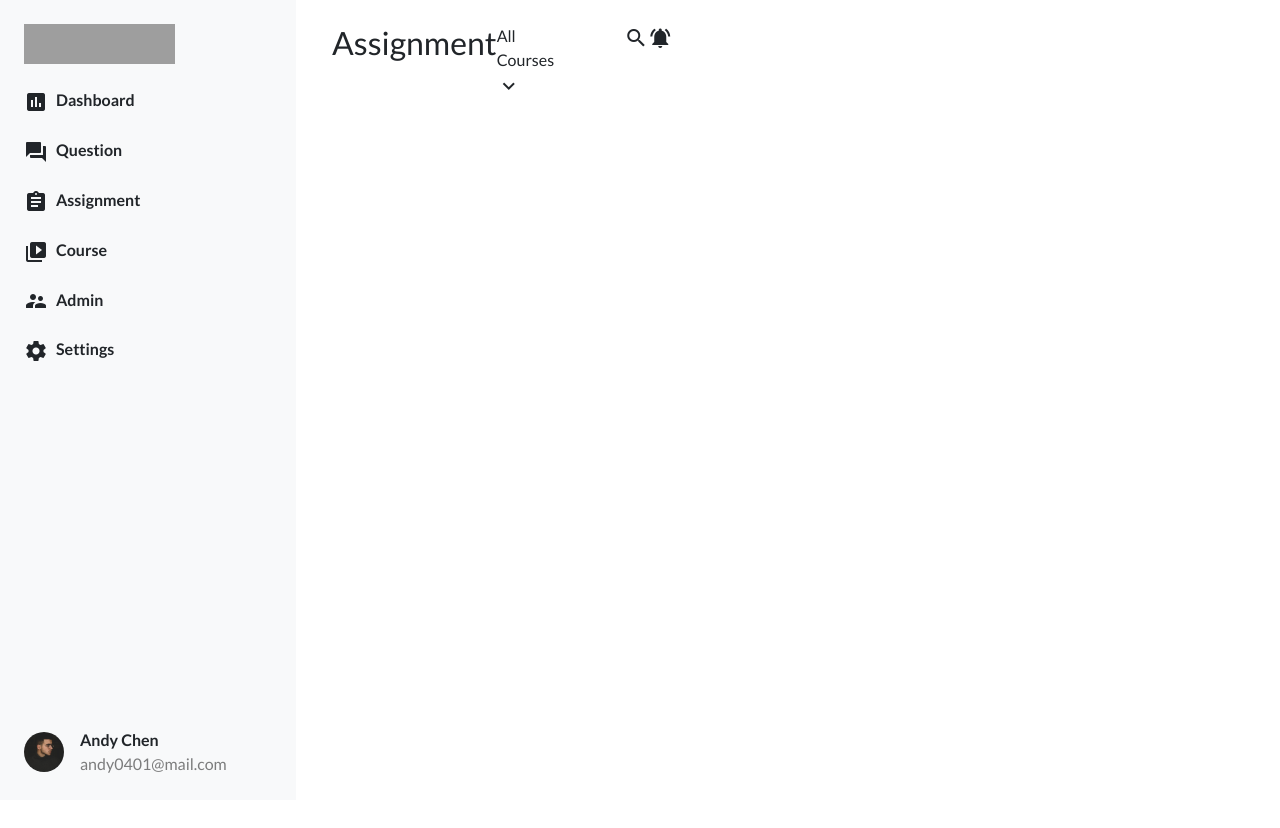
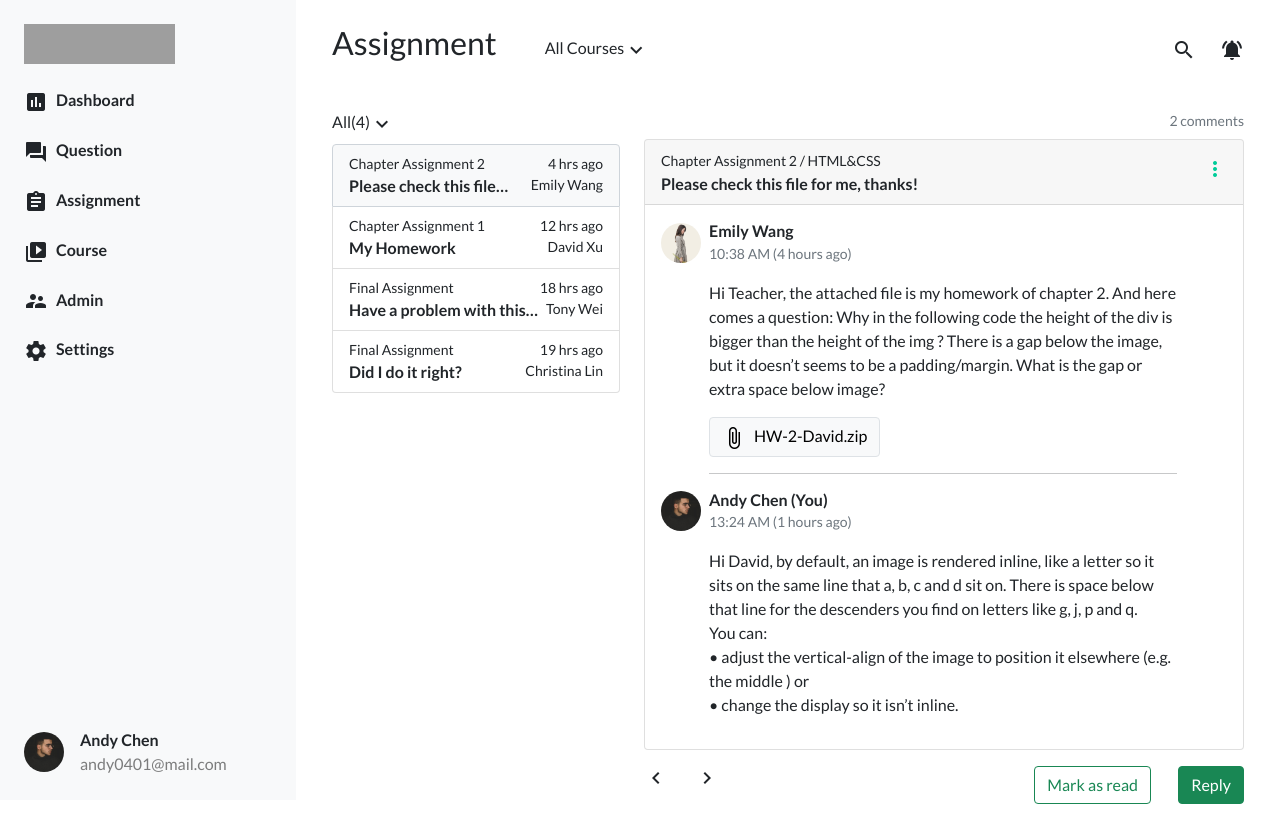
Before and after one commit to zyan-c/week5-dashboard, a plain HTML site: page index.html in a window 1280 px wide. Before the commit the page ends 800 px from the top, so only its background shows below. Drawn offline with Linux system fonts and the light colour scheme; grey boxes are pictures that could not be loaded.

Commit message:
Update 2021-08-05T16:18:42.989Z

```diff
--- a/index.html
+++ b/index.html
@@ -16,7 +16,6 @@
   </head>
 
   <body>
-    <div class="d-flex">
       <nav class="nav flex-column bg-light justify-content-between pt-4 ps-4 pb-4 pe-4">
       <div class="sidebar-main">
         <h1 class="mb-4"><a href="" class="navbar-brand">ANSWER</a></h1>
@@ -50,22 +49,129 @@
       </div>
     </nav>
     <main>
-      <main class="container">
+      <div class="container">
+  <!-- 上方的 assignment -->
   <div class="row p-4">
-    <div class="col-6 d-flex">
-      <h2>Assignment</h2>
-      <!-- 要用 dropdown 還是 dropdown-toggle？兩者差別在哪？ -->
+    <div class="col-6 d-flex align-items-end">
+      <h2 class="me-5">Assignment</h2>
+      <!-- 待解決：要用 dropdown 還是 dropdown-toggle？兩者差別在哪？ -->
       <a href="#" class="nav-link">All Courses<span class="material-icons">expand_more</span></a>
     </div>
-    <div class="col-6 d-flex justify-content-end">
+    <div class="col-6 d-flex justify-content-end align-items-end">
       <a class="nav-link" href="#"><span class="material-icons">search</span></a>
-      <a class="nav-link" href="#"><span class="material-icons">notifications_active</span></a>
+      <a class="nav-link ms-4" href="#"><span class="material-icons">notifications_active</span></a>
     </div>
   </div>
-</main>
+  <!-- 下方的大魔王 -->
+  <div class="row p-4">
+    <!-- col-4 和 col8 可加小的斷點：col-12 -->
+    <div class="col-4 d-flex flex-column">
+      <a href="" class="nav-link mb-2">All(4)<span class="material-icons">expand_more</span></a>
+      <div class="list-gruop rounded">
+        <!-- a 裡面包 div？！ -->
+        <!-- 如何改 a .active 的顏色？ -->
+        <a href="" class="list-group-item list-group-item-action active">
+          <div class="d-flex w-100 justify-content-between">
+            <small>Chapter Assignment 2</small>
+            <small>4 hrs ago</small>
+          </div>
+          <div class="d-flex w-100 justify-content-between">
+            <p class="fw-bold">Please check this file…</p>
+            <small class="text-sm">Emily Wang</small>
+          </div>
+        </a>
+        <a href="" class="list-group-item list-group-item-action">
+          <div class="d-flex w-100 justify-content-between">
+            <small>Chapter Assignment 1</small>
+            <small>12 hrs ago</small>
+          </div>
+          <div class="d-flex w-100 justify-content-between">
+            <p class="fw-bold">My Homework</p>
+            <small class="text-sm">David Xu</small>
+          </div>
+        </a>
+        <a href="" class="list-group-item list-group-item-action">
+          <div class="d-flex w-100 justify-content-between">
+            <small>Final Assignment</small>
+            <small>18 hrs ago</small>
+          </div>
+          <div class="d-flex w-100 justify-content-between">
+            <p class="fw-bold">Have a problem with this…</p>
+            <small class="text-sm">Tony Wei</small>
+          </div>
+        </a>
+        <a href="" class="list-group-item list-group-item-action">
+          <div class="d-flex w-100 justify-content-between">
+            <small>Final Assignment</small>
+            <small>19 hrs ago</small>
+          </div>
+          <div class="d-flex w-100 justify-content-between">
+            <p class="fw-bold">Did I do it right?</p>
+            <small class="text-sm">Christina Lin</small>
+          </div>
+        </a>
+      </div>
+    </div>
+    <div class="col-8 d-flex flex-column">
+      <!-- 為什麼設定 d-flex 之後 text-end 才會生效？ -->
+      <small class="text-end text-muted mb-2">2 comments</small>
+      <div class="card">
+        <div class="d-flex justify-content-between">
+          <div class="card-header d-flex w-100 justify-content-between align-items-center">
+            <div class="header-title">
+              <small>Chapter Assignment 2 / HTML&CSS</small>
+              <p class="fw-bold">Please check this file for me, thanks!</p>
+            </div>
+            <a href="#"><span class="material-icons">more_vert</span></a>
+          </div>
+        </div>
+        <div class="card-body">
+          <div class="card-user d-flex align-items-center mb-3">
+            <img class="card-user-img rounded-circle me-2" src="./assets/images/emilywang.jpeg" width="40px" height="40px" alt="emilywang">
+            <div class="card-user-info">
+              <h6 class="fw-bold">Emily Wang</h5>
+              <small class="text-muted">10:38 AM (4 hours ago)</small>
+            </div>
+          </div>
+          <div class="row">
+            <div class="col-10 ms-5 ">
+              <p class="mb-3">Hi Teacher, the attached file is my homework of chapter 2. And here comes a question: Why in the following code the height of the div is bigger than the height of the img ? There is a gap below the image, but it doesn’t seems to be a padding/margin. What is the gap or extra space below image?</p>
+              <a href="#" class="btn btn-light border"><span class="material-icons align-middle me-2">attach_file</span>HW-2-David.zip</a>
+              <hr>
+            </div>
+          </div>
+          <div class="card-user d-flex align-items-center mb-3">
+            <img class="card-user-img rounded-circle me-2" src="./assets/images/andychen.jpeg" width="40px" height="40px" alt="emilywang">
+            <div class="card-user-info">
+              <h6 class="fw-bold">Andy Chen (You)</h5>
+              <small class="text-muted">13:24 AM (1 hours ago)</small>
+            </div>
+          </div>
+          <div class="row">
+            <div class="col-10 ms-5 ">
+              <p class="mb-3">Hi David, by default, an image is rendered inline, like a letter so it sits on the same line that a, b, c and d sit on. There is space below that line for the descenders you find on letters like g, j, p and q.<br>You can:<br>• adjust the vertical-align of the image to position it elsewhere (e.g. the middle ) or<br>• change the display so it isn’t inline.</p>
+            </div>
+          </div>
+        </div>
+      </div>
+      <!-- collapse -->
+      <div class="d-flex justify-content-between mt-3">
+        <div class="page-arrow">
+          <span class="material-icons me-4">chevron_left</span>
+          <span class="material-icons">chevron_right</span>
+        </div>
+        <div class="main-btn">
+          <a href="" class="btn btn-outline-success">Mark as read</a>
+          <a href="" class="btn btn-success ms-4">Reply</a>
+        </div>
+      </div>
+    </div>
+  </div>
+</div>
+
+
 
     </main>
-    </div>
 
 
     <script src="./assets/js/vendors.js"></script>
```
Also changed, not shown: assets/style/all.css, 1 other file.
